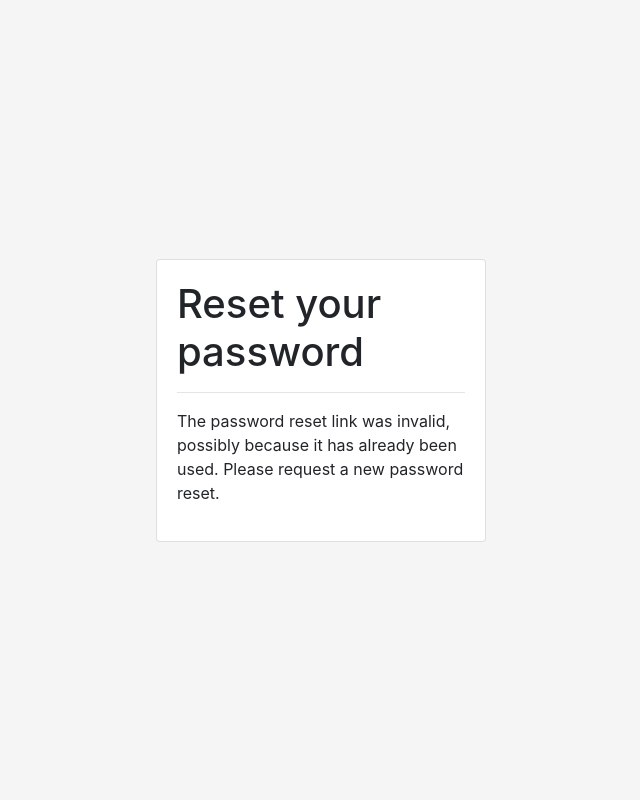
After one commit to Brijesh-26/mainpro, a Django app: page /reset/1/1/ in a window 1280 px wide. The commit adds this page. Shown: the whole page, without its empty margins (319-959 px from the left). Run offline with Django 4.2, Linux system fonts and the light colour scheme; some libraries are stand-ins or nearby versions.

Commit message:
implemented password reset functionality:)

```diff
--- a/authapp/urls.py
+++ b/authapp/urls.py
@@ -1,6 +1,7 @@
 from django.contrib import admin
 from django.urls import path
 from .views import *
+from django.contrib.auth import views as auth_views
 
 urlpatterns = [
     path('' ,  home  , name="home"),
@@ -9,7 +10,14 @@ urlpatterns = [
     path('token/' , token_send , name="token_send"),
     path('success/' , success , name='success'),
     path('verify/<auth_token>' , verify , name="verify"),
-    path('error/' , error_page , name="error")
+    path('error/' , error_page , name="error"),
+
+
+
+    path('password_reset/',auth_views.PasswordResetView.as_view(),name='password_reset'),
+    path('password_reset/done/',auth_views.PasswordResetDoneView.as_view(),name='password_reset_done'),
+    path('reset/<uidb64>/<token>/',auth_views.PasswordResetConfirmView.as_view(),name='password_reset_confirm'),
+    path('reset/done/',auth_views.PasswordResetCompleteView.as_view(),name='password_reset_complete'),
 
 
 
--- a/templates/home.html
+++ b/templates/home.html
@@ -8,6 +8,8 @@
         <div class="card-body">
             <h3 class="card-title text-center">Welcome, User {{request.user.username}}</h3>
 
+            <a href="/accounts/login">log out</a>
+
             </div>
         </div>
     </div>
--- a/templates/login.html
+++ b/templates/login.html
@@ -28,7 +28,7 @@
                     </div>
                     <div class="form-group">
                         <label for="exampleInputPassword1">Password</label>
-                        <a href="#" style="float:right;font-size:12px;">Forgot password?</a>
+                        <a href="{% url 'password_reset' %}" style="float:right;font-size:12px;">Forgot password?</a>
                         <input type="password" name="password" class="form-control form-control-sm" id="exampleInputPassword1">
                     </div>
                     <button type="submit" class="btn btn-primary btn-block">Sign in</button>
--- /dev/null
+++ b/templates/registration/password_reset_confirm.html
@@ -0,0 +1,28 @@
+{% extends "base.html" %}
+{% block content %}
+
+<div class="global-container">
+    <div class="card login-form">
+    <div class="card-body">
+        <h1>Reset your password</h1>
+    {% if validlink %}
+        <p>Please enter your new password twice:</p>
+        <form action="" method="post">
+        {{ form.as_p }}
+        {% csrf_token %}
+        <p><input type="submit" value="Change my password" /></p>
+        </form>
+    {% else %}
+        <p>
+            <hr>
+        The password reset link was invalid, possibly because it has already been used.
+        Please request a new password reset.
+        </p>
+    {% endif %}
+        </div>
+    </div>
+</div>
+</div>
+
+
+{% endblock %}
--- /dev/null
+++ b/templates/registration/password_reset_email.html
@@ -0,0 +1,2 @@
+this app is requested for password reset for email {{ email }}. Follow the linkbelow:{{ protocol }}://{{ domain }}{% url "password_reset_confirm" uidb64=uid token=token %}
+Your username, in case you've forgotten: {{ user.get_username }}
```
Also changed, not shown: authapp/views.py (+7 -1 lines), templates/registration/password_reset_complete.html (added, +19 -0 lines), templates/registration/password_reset_done.html (added, +22 -0 lines), templates/registration/password_reset_form.html (added, +22 -0 lines), db.sqlite3.
